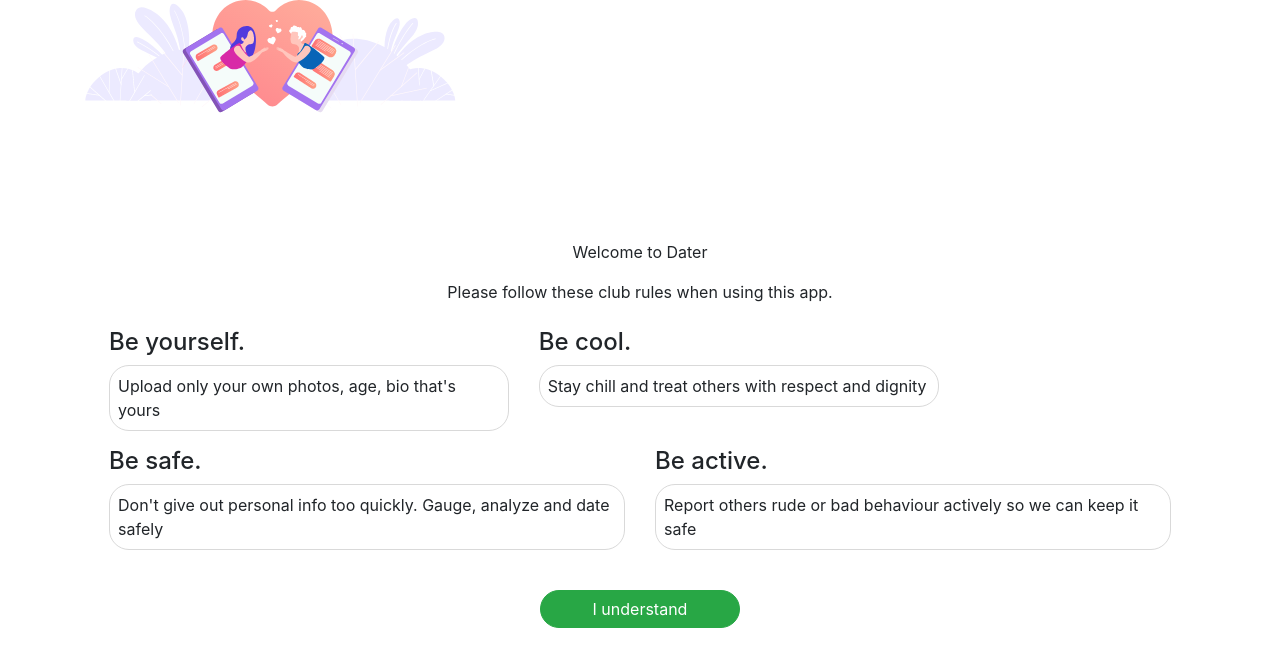
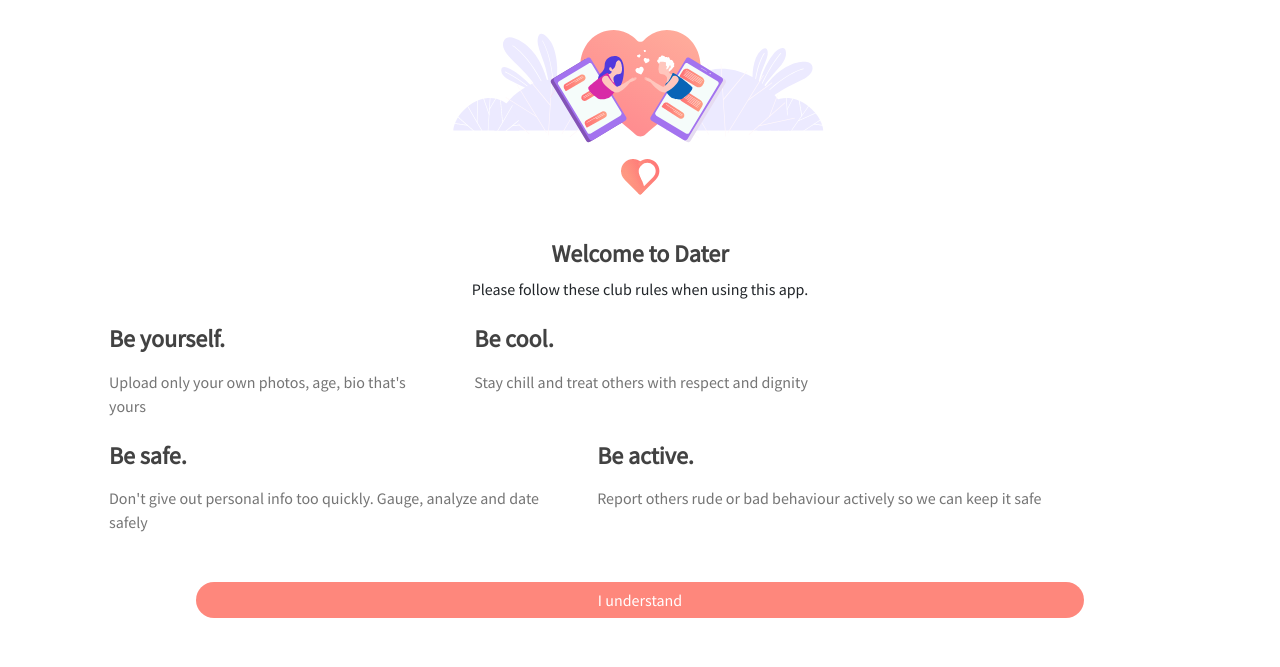
Before and after one commit to syedbilal28/dater-app, a Django app: page /welcome/ in a window 1280 px wide. Shown: the top 667 px of the page. Run offline with Django 3.2, Linux system fonts and the light colour scheme.

Commit message:
added rules

```diff
--- a/dater/daterapp/templates/welcome_rules.html
+++ b/dater/daterapp/templates/welcome_rules.html
@@ -6,10 +6,16 @@
     <meta http-equiv="X-UA-Compatible" content="IE=edge">
     <meta name="viewport" content="width=device-width, initial-scale=1.0">
     <link rel="stylesheet" href="https://cdn.jsdelivr.net/npm/bootstrap@4.6.0/dist/css/bootstrap.min.css" integrity="sha384-B0vP5xmATw1+K9KRQjQERJvTumQW0nPEzvF6L/Z6nronJ3oUOFUFpCjEUQouq2+l" crossorigin="anonymous">
+    <link rel="preconnect" href="https://fonts.gstatic.com">
+<link href="https://fonts.googleapis.com/css2?family=Source+Sans+Pro&display=swap" rel="stylesheet">
+
     <title>Welcome</title>
     <style>
         .top {
             height: 30vh;
+        }
+        *{
+            font-family: 'Source Sans Pro', sans-serif;
         }
 
         .bottom-1 {
@@ -17,13 +23,28 @@
         }
 
         .rules{
-            border: 1px solid #d9d9d9;
+            /* border: 1px solid #d9d9d9; */
             border-radius: 20px;
+            color: #757575;
         }
 
         .butn {
             text-align: center;
-            min-width: 200px;
+            /* width: 80%; */
+        }
+        .main-heading{
+            font-size: 24px;
+            font-weight: 600;
+            color:#424242;
+        }
+        .rule{
+            font-weight: 600;
+            color: #424242;
+        }
+        #continue{
+            width: 80%;
+            background-color: #FE877C;
+            border: none;
         }
     </style>
 
@@ -31,45 +52,50 @@
 <body>
     <div class="container">
 
-        <div class="top">
+        <div class="top d-flex flex-column align-items-center justify-content-center">
             <!-- Image  -->
             <img src="{% static 'Welcome Dater Illustration.png' %}" alt="">
+            <img src="{% static 'dater heart.png' %}" alt="" class="my-3">
         </div>
+        <!-- <div class="text-center">
+
+        </div> -->
 
         <div class="bottom">
             <div class="bottom-1">
-                <p>Welcome to Dater</p>
+                <h4 class="main-heading">Welcome to Dater</h4>
                 <p>Please follow these club rules when using this app.</p>
             </div>
+
 
             <div class="row m-4">
                 <div class="row">
                     <div class="col">
-                        <h4>Be yourself.</h4>
-                        <p class="rules p-2">Upload only your own photos, age, bio that's yours</p>
+                        <h4 class="rule">Be yourself.</h4>
+                        <p class="rules py-2">Upload only your own photos, age, bio that's yours</p>
                     </div>
 
                     <div class="col">
-                        <h4>Be cool.</h4>
-                        <p class="rules p-2">Stay chill and treat others with respect and dignity</p>
+                        <h4 class="rule">Be cool.</h4>
+                        <p class="rules py-2">Stay chill and treat others with respect and dignity</p>
                     </div>
                 </div>
 
                 <div class="row">
                     <div class="col">
-                        <h4>Be safe.</h4>
-                        <p class="rules p-2">Don't give out personal info too quickly. Gauge, analyze and date safely</p>
+                        <h4 class="rule">Be safe.</h4>
+                        <p class="rules py-2">Don't give out personal info too quickly. Gauge, analyze and date safely</p>
                     </div>
 
                     <div class="col">
-                        <h4>Be active.</h4>
-                        <p class="rules p-2">Report others rude or bad behaviour actively so we can keep it safe</p>
+                        <h4 class="rule">Be active.</h4>
+                        <p class="rules py-2">Report others rude or bad behaviour actively so we can keep it safe</p>
                     </div>
                 </div>
             </div>
 
             <div class="butn">
-                <button class="btn btn-success rounded-pill butn">I understand</button>
+                <button class="btn btn-success rounded-pill butn" id="continue">I understand</button>
             </div>
 
         </div>
--- a/dater/daterapp/urls.py
+++ b/dater/daterapp/urls.py
@@ -2,6 +2,7 @@ from django.urls import path
 from . import views
 urlpatterns=[
     path("",views.signup,name="signup"),
-    path("welcome/",views.app_rules,name="rules")
+    path("welcome/",views.app_rules,name="rules"),
+    path("login/",views.login,name="login")
 
 ]
--- a/dater/daterapp/views.py
+++ b/dater/daterapp/views.py
@@ -13,3 +13,6 @@ def signup(request):
     return render(request,"signup.html")
 def app_rules(request):
     return render(request,"welcome_rules.html")
+
+def login(request):
+    return render(request,"login_page.html")
```
Also changed, not shown: dater/daterapp/templates/login_page.html (+33 -14 lines), dater/daterapp/static/dater heart.png (added), dater/daterapp/static/dater logo.png (added).
